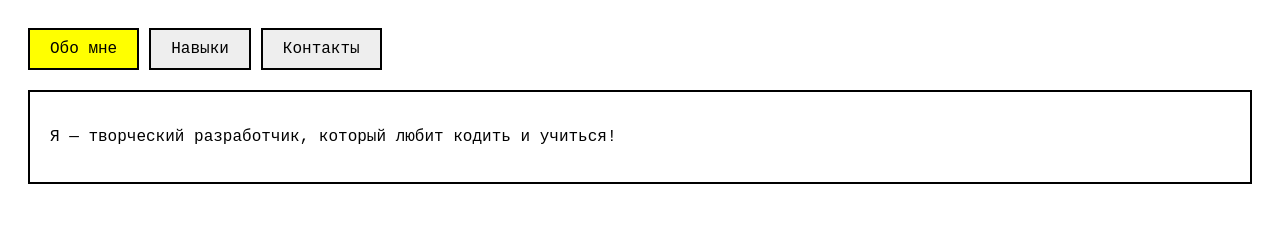
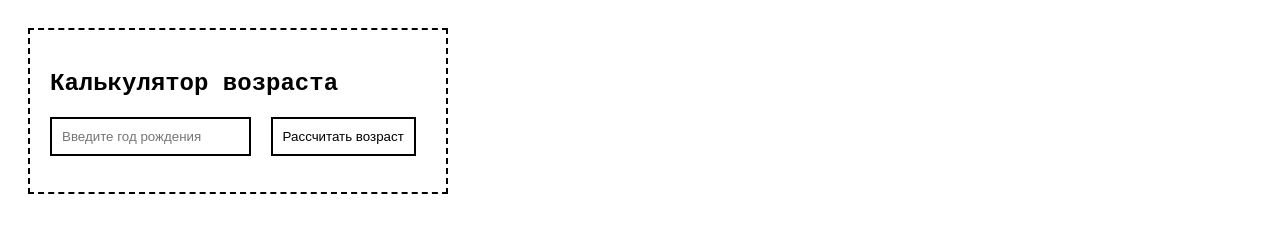
Before and after one commit to Welcome-Stasic/TestTasks, a plain HTML site: page index.html in a window 1280 px wide. Drawn offline with Linux system fonts and the light colour scheme.

Commit message:
третье задание

```diff
--- a/css/style.css
+++ b/css/style.css
@@ -4,27 +4,19 @@
         color: #000;
         padding: 20px;
     }
-    .tabs {
-      display: flex;
-      gap: 10px;
-      margin-bottom: 20px;
-    }
-    .button {
-      padding: 10px 20px;
-      background-color: #eee;
-      border: 2px solid #000;
-      cursor: pointer;
-    }
-    .button.active {
-      background-color: #ff0;
-      color: #000;
-    }
-    .content {
-      display: none;
-      border: 2px solid #000;
+
+    .age-section,
+    .todo-section {
+        border: 2px dashed #000;
         padding: 20px;
+        width: max-content;
         margin-bottom: 40px;
     }
-    .content.active {
-      display: block;
+
+    input,
+    button {
+        padding: 10px;
+        margin-right: 10px;
+        border: 2px solid #000;
+        background: #fff;
     }
--- a/index.html
+++ b/index.html
@@ -1,30 +1,19 @@
+<html>
 
-<html>
 <head>
     <link rel="stylesheet" href="css/style.css">
 </head>
+
 <body>
-  <div class="tabs">
-    <div class="button active" data-tab="1">Обо мне</div>
-    <div class="button" data-tab="2">Навыки</div>
-    <div class="button" data-tab="3">Контакты</div>
-  </div>
+    <div class="age-section">
+        <h2>Калькулятор возраста</h2>
+        <input type="text" id="year" placeholder="Введите год рождения">
+        <button onclick="calcAge()">Рассчитать возраст</button>
+        <p id="res"></p>
+    </div>
+    <script src="js/script.js">
+    </script>
 
-  <div id="1" class="content active">
-    <p>Я — творческий разработчик, который любит кодить и учиться!</p>
-  </div>
-  <div id="2" class="content">
-    <ul>
-      <li>HTML</li>
-      <li>CSS</li>
-      <li>JavaScript</li>
-      <li>Git</li>
-    </ul>
-  </div>
-  <div id="3" class="content">
-    <p>Ул. Пушкина, д. Колотушкина</p>
-  </div>
+</body>
 
-  <script src="js/script.js"></script>
-</body>
 </html>
--- a/js/script.js
+++ b/js/script.js
@@ -1,14 +1,12 @@
-const buttons = document.querySelectorAll('.button');
-const contents = document.querySelectorAll('.content');
+function calcAge() {
+    const input = document.getElementById('year').value;
+    const result = document.getElementById('res');
+    const currentYear = new Date().getFullYear();
+    const year = parseInt(input);
 
-buttons.forEach(button => {
-  button.addEventListener('click', () => {
-    const tab = button.dataset.tab;
-
-    buttons.forEach(btn => btn.classList.remove('active'));
-    contents.forEach(content => content.classList.remove('active'));
-
-    button.classList.add('active');
-    document.getElementById(tab).classList.add('active');
-  });
-});
+    if (!isNaN(year) && year > 1900 && year <= currentYear) {
+        result.textContent = `Ваш возраст: ${currentYear - year} лет`;
+    } else {
+        result.textContent = 'введите корректный год.';
+    }
+}
```
Lines whose indentation alone changed are shown as unchanged.
